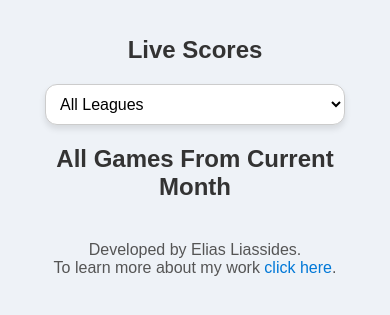
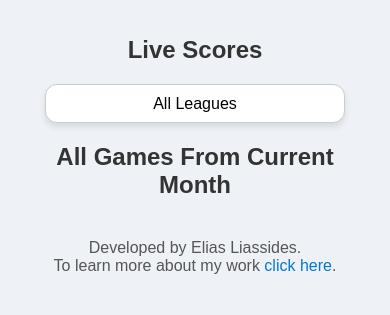
Before and after one commit to EliasL15/Cyprus_Basketball_Live_Scores, a Flask app: page / in a window 390 px wide. Shown: the top 315 px of the page. Run offline with Flask 3, Linux system fonts and the light colour scheme; data that the repository does not hold is empty.

Commit message:
mobile test

```diff
--- a/templates/index.html
+++ b/templates/index.html
@@ -46,7 +46,15 @@
       background-color: #ffffff;
       box-shadow: 0 4px 6px rgba(0, 0, 0, 0.1);
       transition: box-shadow 0.3s ease, transform 0.2s ease;
+      -webkit-appearance: none;
+      -moz-appearance: none;
+      appearance: none;
+      background-position: right 10px center;
+      background-repeat: no-repeat;
+      text-align: center;
+      text-align-last: center;
     }
+
 
     .navbar select:hover {
       transform: translateY(-3px);
```
